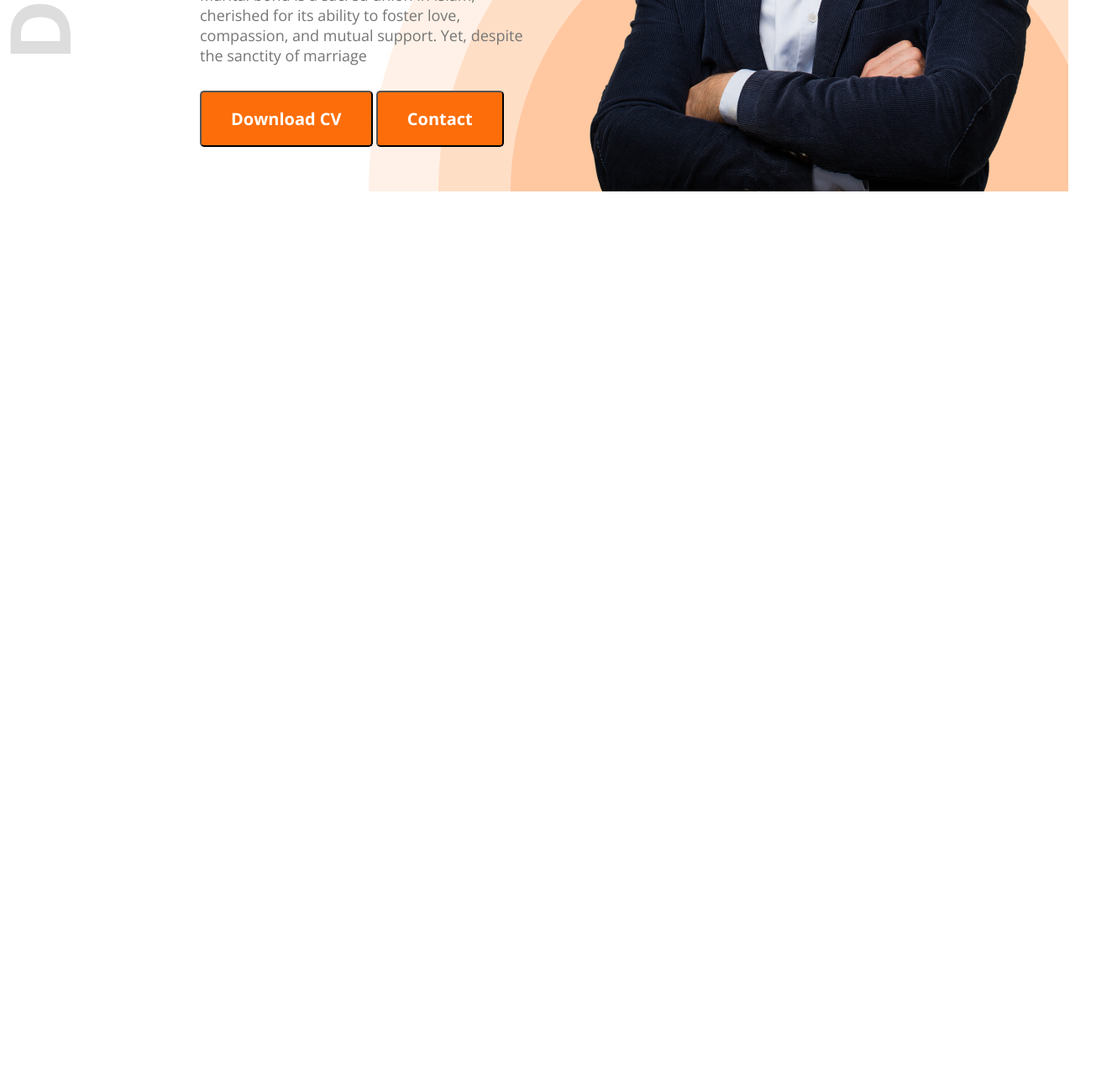
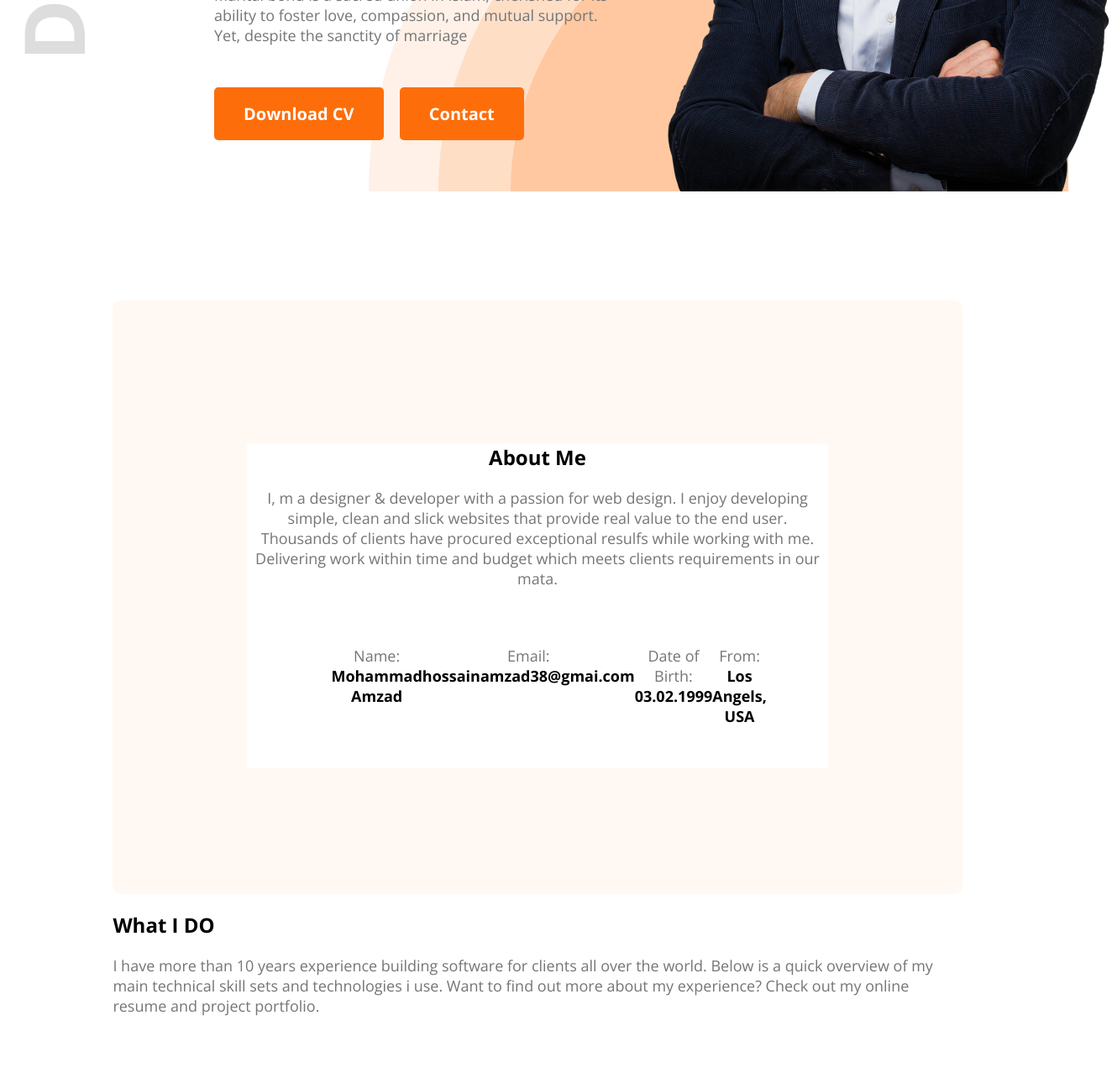
Before and after one commit to mohammadamzad38/Portfolio-website, a plain HTML site: page index.html in a window 1280 px wide. Shown: the part 799-2089 px from the top of the page at 84% size, 1330 px wide, since content can reach past the window. Before the commit the page ends 1035 px from the top, so only its background shows below. Drawn offline with nearby package versions, Linux system fonts and the light colour scheme.

Commit message:
1st-update

```diff
--- a/index.html
+++ b/index.html
@@ -27,18 +27,57 @@
         <div class="banner">
             <div class="banner-content">
                 <h4 class="banner-greetings">Hi I'am</h4>
-                <h1 class="banner-description">Mary Hardy</h1>
-                <p>Marital bond is a sacred union in Islam, cherished for its ability to foster love, compassion, and mutual support. Yet, despite the sanctity of marriage</p>
-                <button class="btn">Download CV</button>
-                <button class="btn">Contact</button>
+                <h1 class="banner-description">Mohammad Amzad</h1>
+                <div class="banner-btn-content">
+                    <p>Marital bond is a sacred union in Islam, cherished for its ability to foster love, compassion, and mutual support. Yet, despite the sanctity of marriage</p>
+                    <button id="mod-btn" class="btn">Download CV</button>
+                    <button class="btn">Contact</button>
+
+                </div>
+
             </div>
             <img class="banner-profile-picture" src="./portfolio-resources-main/images/hardy.png" alt="">
         </div>
     </header>
 
     <main>
+        <div id="body-conten">
+        <section class="about">
+            <div class="abt-content">
+                <div class="abt-con-body">
+                    <div class="abt-head">
+                        <h2>About Me</h2>
+                        <p>I, m a designer & developer with a passion for web design. I enjoy developing simple, clean and slick websites that provide real value to the end user. Thousands of clients have procured exceptional resulfs while working with me. Delivering work within time and budget which meets clients requirements in our mata.</p>
+                    </div>
 
+                    <div class="abt-foot">
+                        <p>Name:<br><span class="data">Mohammad Amzad</span></p>
+                        <p>Email:<br> <span class="data">hossainamzad38@gmai.com</span></p>
+                        <p>Date of Birth:<br> <span class="data">03.02.1999</span></p>
+                        <p>From:<br> <span class="data">Los Angels, USA</span></p>
+                    </div>
+                </div>
+            </div>
+        </section>
 
+<!-- What i do section start -->
+
+        <section>
+            <div>
+                <div>
+                    <h2>What I DO</h2>
+                </div>
+
+                <div>
+                    <p>I have more than 10 years experience building software for clients all over the world. Below is a quick overview of my main technical skill sets and technologies i use. Want to find out more about my experience? Check out my online resume and project portfolio.</p>
+                </div>
+
+                <div>
+                    <img src="" alt="">
+                </div>
+            </div>
+        </section>
+    </div>
     </main>
 
     <footer>
--- a/stylefolio.css
+++ b/stylefolio.css
@@ -7,12 +7,11 @@
       "wdth" 100;
   }
 /* shared style */
-.h-banner{
+.h-banner {
     background-image: url("../portfolio-resources-main/images/developer.png"), url("portfolio-resources-main/images/header_bg.png");
     background-repeat: no-repeat;
     background-position: top left, bottom right;
-    /* margin-right: 23px; */
-
+    margin-left: 17px;
 }
 .text-primary{
     color: #FD6E0A;
@@ -51,6 +50,7 @@ nav li a {
     color: black;
 
 }
+/* button modify */
 .btn{
     background-color: #FD6E0A;
     font-family: Open Sans;
@@ -58,8 +58,16 @@ nav li a {
     font-size: 20px;
     padding: 18px 35px;
     border-radius: 5px;
+    border: none;
     color: rgb(255, 255, 255);
 
+
+}
+#mod-btn{
+    margin-right: 15px;
+}
+.banner-btn-content{
+    max-width: 700px;
 
 }
 /* banner styles */
@@ -71,8 +79,8 @@ nav li a {
 
 
 }
-.banner-content{
-    max-width: 580px;
+.banner-content {
+    width: 50%;
 }
 .banner-greetings{
     color: black;
@@ -85,19 +93,50 @@ nav li a {
     font-family: Open Sans;
     font-size: 85px;
     margin-bottom: 20px;
+    width: 50%;
 
 }
 p{
     color: rgb(117, 117, 117);
     font-family: Open Sans;
     font-size: 18px;
-    margin-bottom: 30px;
+    margin-bottom: 50px;
 }
 .banner-profile-picture{
 
     width: 584px;
     height: 676px;
+}
 
+/* Section style */
+main {
+    background: white;
+}
+#body-conten {
+    margin: 0 auto;
+    width: 80%;
+    margin-top: 130px;
+}
+.about{
+    border-radius: 10px;
+    background: rgb(255, 248, 243);
+
+}
+.abt-content{
+    padding: 150px 160px;
 
 
 }
+.abt-con-body{
+    background-color: white;
+    text-align: center;
+}
+.abt-foot{
+    display: flex;
+    justify-content: space-between;
+    padding: 0px 100px;
+}
+.data{
+    font-weight: bold;
+    color: black;
+}
```
